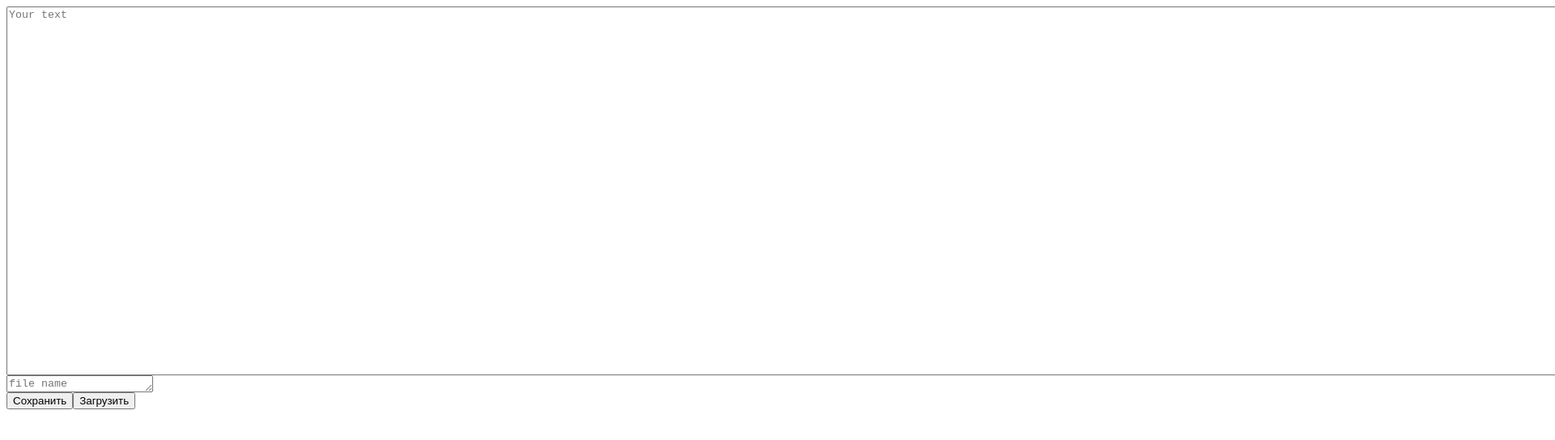
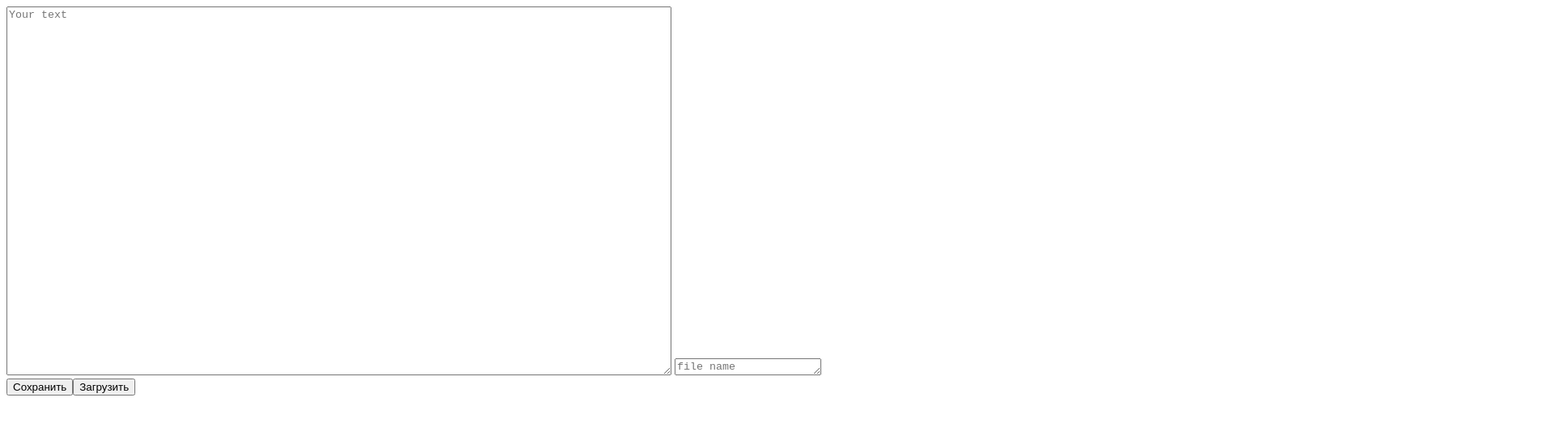
Before and after one commit to shaman2016scratch/shaman2016scratch.github.io, a plain HTML site: page notepad.html in a window 1280 px wide. Shown: the top 544 px of the page at 81% size, 1920 px wide, since content can reach past the window. Drawn offline with Linux system fonts and the light colour scheme.

Commit message:
Update notepad.html

```diff
--- a/notepad.html
+++ b/notepad.html
@@ -11,7 +11,7 @@
 <meta name="keywords" content="блокнот, notepad, сохраняемый блокнот, текст, текстовый редактор, text editor, editor text, text, txt, editor, редактор">
 </head>
 <body>
-<textarea id="txt" placeholder="Your text" rows="30" cols="300"></textarea>
+<textarea id="txt" placeholder="Your text" rows="30" cols="100"></textarea>
 <textarea id="name" placeholder="file name" rows="1" cols="20" input="text.txt"></textarea><br><button onclick="txt.save()">Сохранить</button><button onclick="txt.load()">Загрузить</button>
 <script src="notepad.js"></script>
 </body>
```
